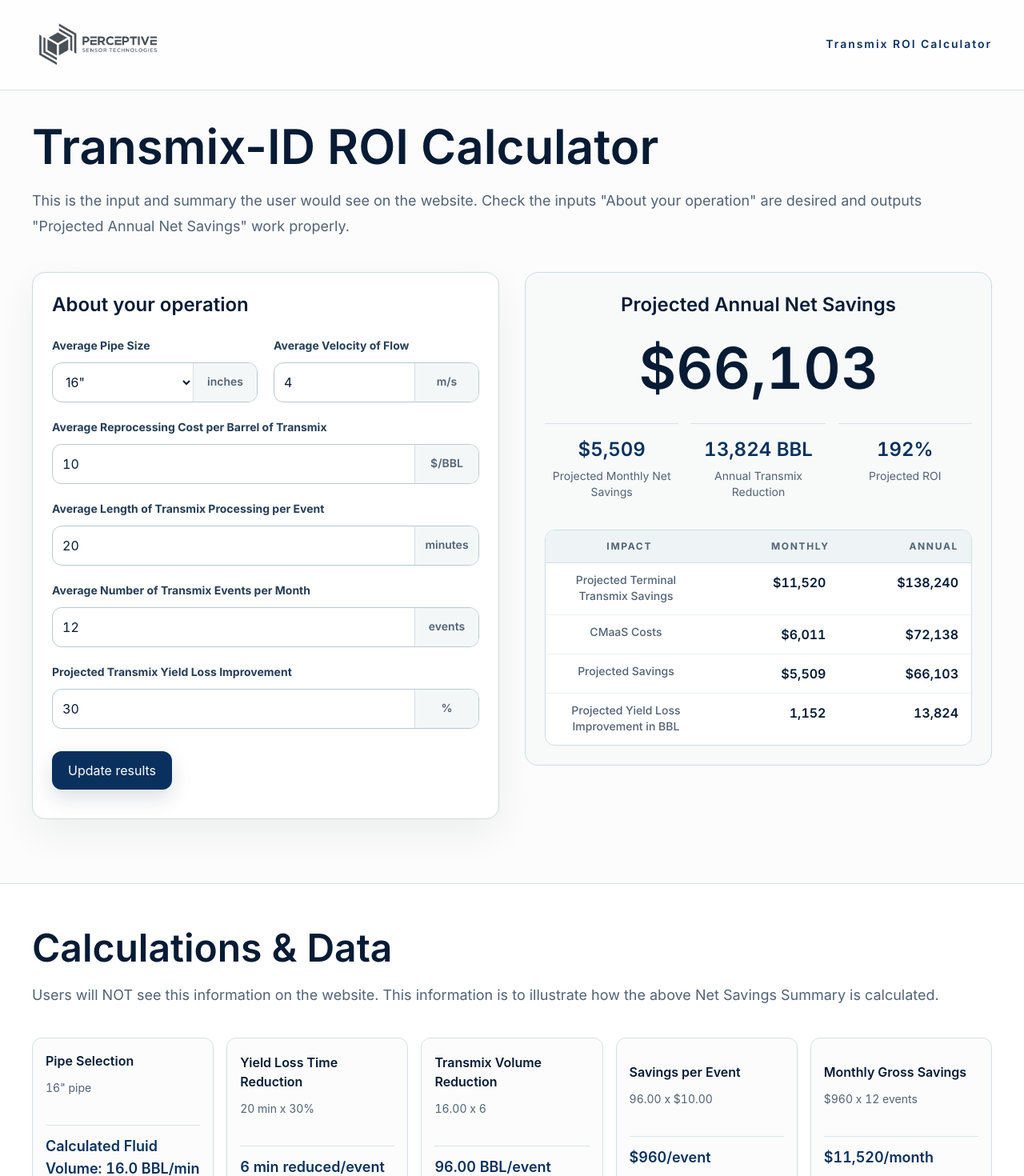
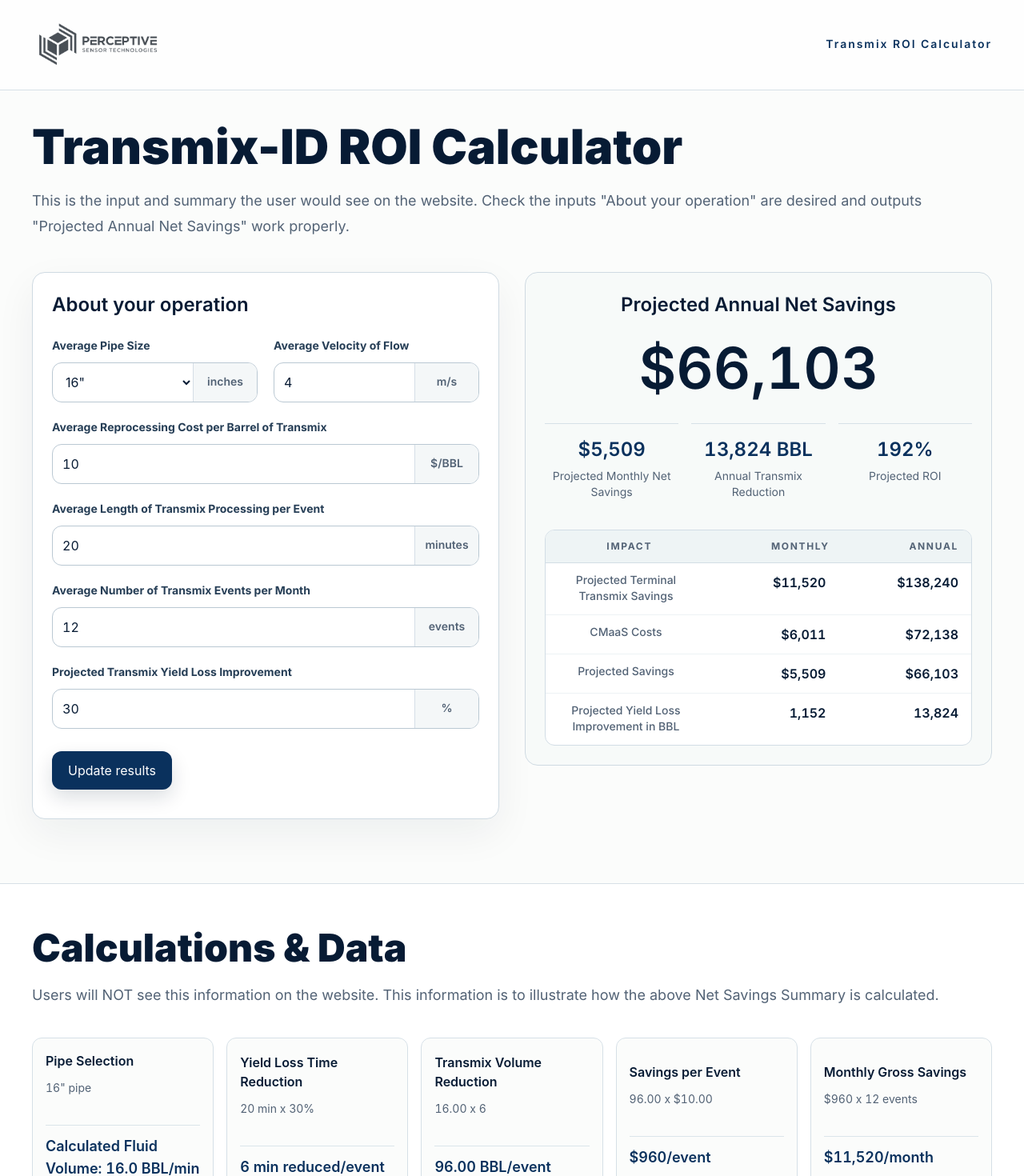
Before and after one commit to gibsonmade/PST-Calculator, a React (Vite) app: page / in a window 1280 px wide. Shown: the top 1470 px of the page at 80% size. Built offline with nearby package versions, Linux system fonts and the light colour scheme.

Commit message:
Set h1 weight to black

```diff
--- a/src/App.jsx
+++ b/src/App.jsx
@@ -91,7 +91,7 @@
 function CalculatorIntro() {
   return (
     <div>
-      <h1 className="text-4xl font-semibold leading-[1.05] tracking-normal text-balance sm:text-5xl lg:text-6xl">
+      <h1 className="text-4xl font-black leading-[1.05] tracking-normal text-balance sm:text-5xl lg:text-6xl">
         Transmix-ID ROI Calculator
       </h1>
       <p className="mt-5 text-lg leading-8 text-[#526275] text-pretty">
@@ -645,7 +645,7 @@
   return (
     <section className="border-y border-[#d7e0e7] bg-white py-14">
       <div className="mx-auto max-w-7xl px-5 sm:px-8 lg:px-10">
-        <h1 className="text-4xl font-semibold tracking-normal text-balance sm:text-5xl">
+        <h1 className="text-4xl font-black tracking-normal text-balance sm:text-5xl">
           Calculations & Data
         </h1>
         <p className="mt-5 text-lg leading-8 text-[#526275] text-pretty">
```
